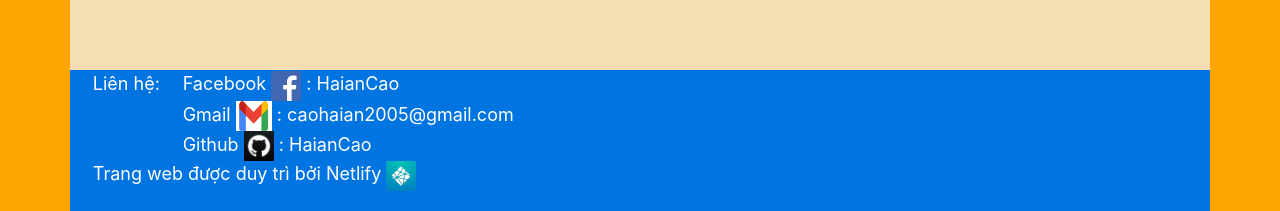
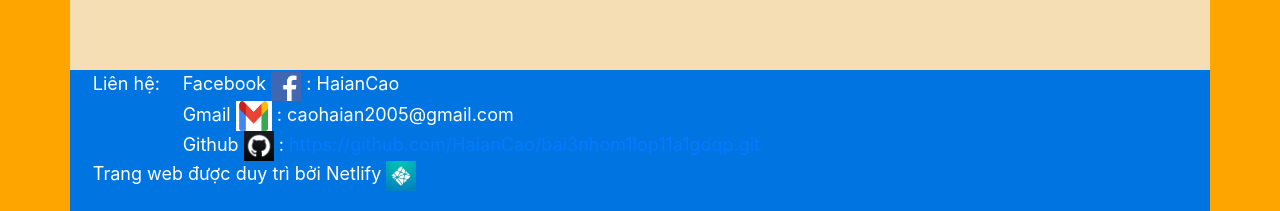
Before and after one commit to HaianCao/bai3nhom1lop11a1gdqp, a plain HTML site: page index.html in a window 1280 px wide. Shown: the part 905-1116 px from the top of the page. Drawn offline with nearby package versions, Linux system fonts and the light colour scheme.

Commit message:
Update index.html

```diff
--- a/index.html
+++ b/index.html
@@ -421,7 +421,7 @@
                     Gmail <img src="./image/image-0724023449749.jpg" alt="" style="height: 30px; width: 36px;">
                     : caohaian2005@gmail.com</br>
                     Github <img src="./image/unnamed.png" alt="" style="height: 30px; width: 30px;">
-                    : HaianCao</br>
+                    : <a href="https://github.com/HaianCao/bai3nhom1lop11a1gdqp.git">https://github.com/HaianCao/bai3nhom1lop11a1gdqp.git</a></br>
                 </div>
 
             </div>
```
